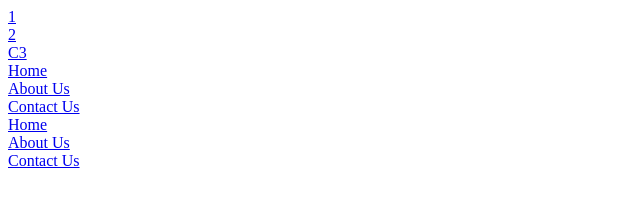
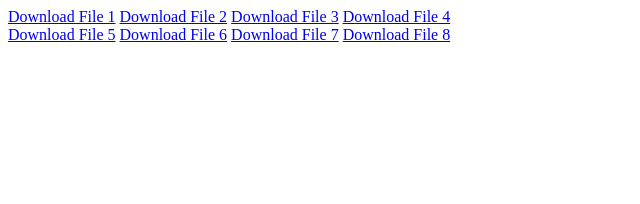
Before and after one commit to Viraj69rip/installind-10-mod-link, a plain HTML site: page links.html in a window 1280 px wide. Shown: the whole page, without its empty margins (0-640 px from the left). Drawn offline with Linux system fonts and the light colour scheme.

Commit message:
Update links.html

```diff
--- a/links.html
+++ b/links.html
@@ -1,29 +1,20 @@
 <!DOCTYPE html>
-<html lang="en">
+<html>
 <head>
-    <meta charset="UTF-8">
-    <meta name="viewport" content="width=device-width, initial-scale=1.0">
-    <title>Document</title>
+    <title>Download Buttons</title>
 </head>
 <body>
-
-
-
-        <tr>
-
-         <th></th>
-         <th></th>
-         <th> <a href="ambient-sounds.mcaddon"> 1 </a></th> <br>
-         <th> <a href="Damage Indicator v3.7(Full).mcpack"> 2</a></th><br>
-         <th> <a href="Dynamic Lighting Plus 1.0.2.mcpack"> C3</a></th><br>
-         <th> <a href="lowfire_1600906944.mcpack"> Home </a></th><br>
-         <th> <a href="Night Vision.mcpack"> About Us</a></th><br>
-         <th> <a href="wokflows.zip.mcaddon"> Contact Us</a></th><br>
-         <th> <a href="ZoomModPE by ZIONPH.mcpack"> Home </a></th><br>
-         <th> <a href="VDX-DUI-v3.1.1.mcpack"> About Us</a></th><br>
-         <th> <a href="actions-stuff-1-0-2-1.mcpack"> Contact Us</a></th><br>
-
-        </tr>
-
+    <div>
+        <a href="path/to/file1.pdf" download="File1.pdf">Download File 1</a>
+        <a href="path/to/file2.jpg" download="File2.jpg">Download File 2</a>
+        <a href="path/to/file3.zip" download="File3.zip">Download File 3</a>
+        <a href="path/to/file4.txt" download="File4.txt">Download File 4</a>
+    </div>
+    <div>
+        <a href="path/to/file5.mp4" download="File5.mp4">Download File 5</a>
+        <a href="path/to/file6.doc" download="File6.doc">Download File 6</a>
+        <a href="path/to/file7.xls" download="File7.xls">Download File 7</a>
+        <a href="path/to/file8.csv" download="File8.csv">Download File 8</a>
+    </div>
 </body>
 </html>
```
